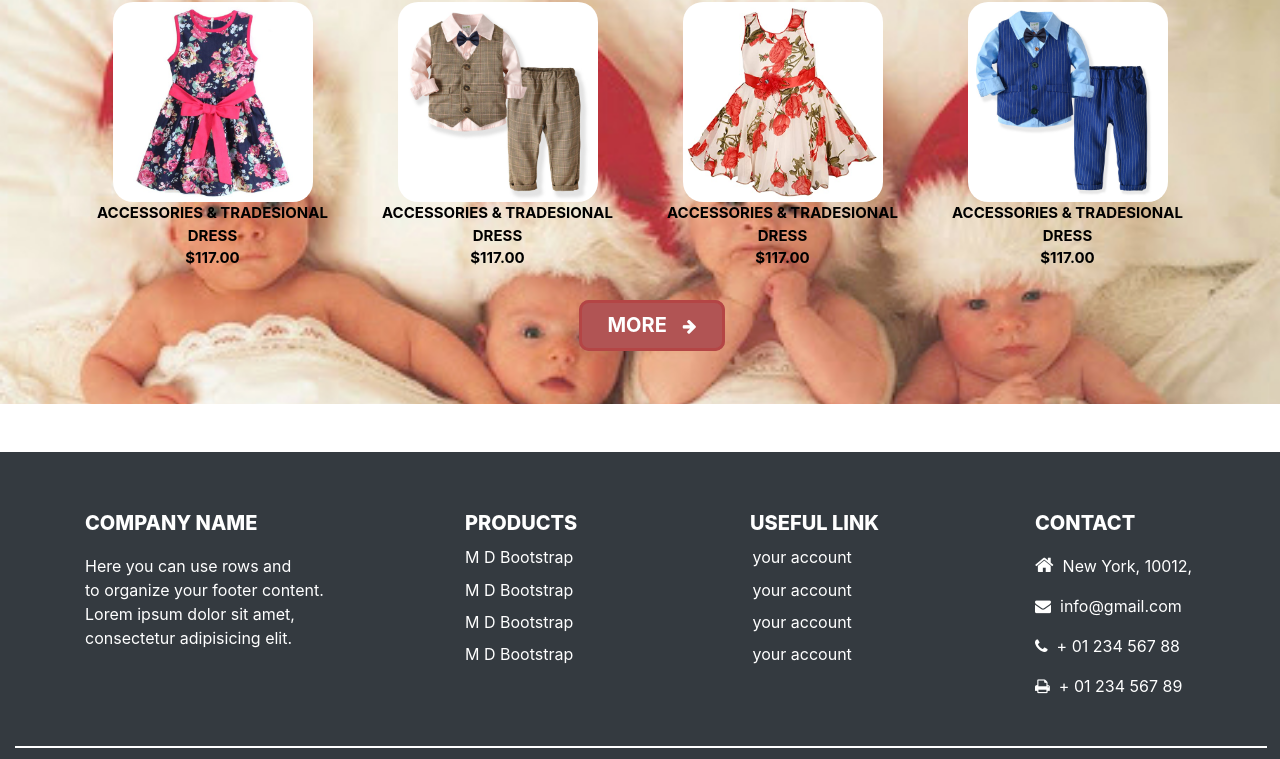
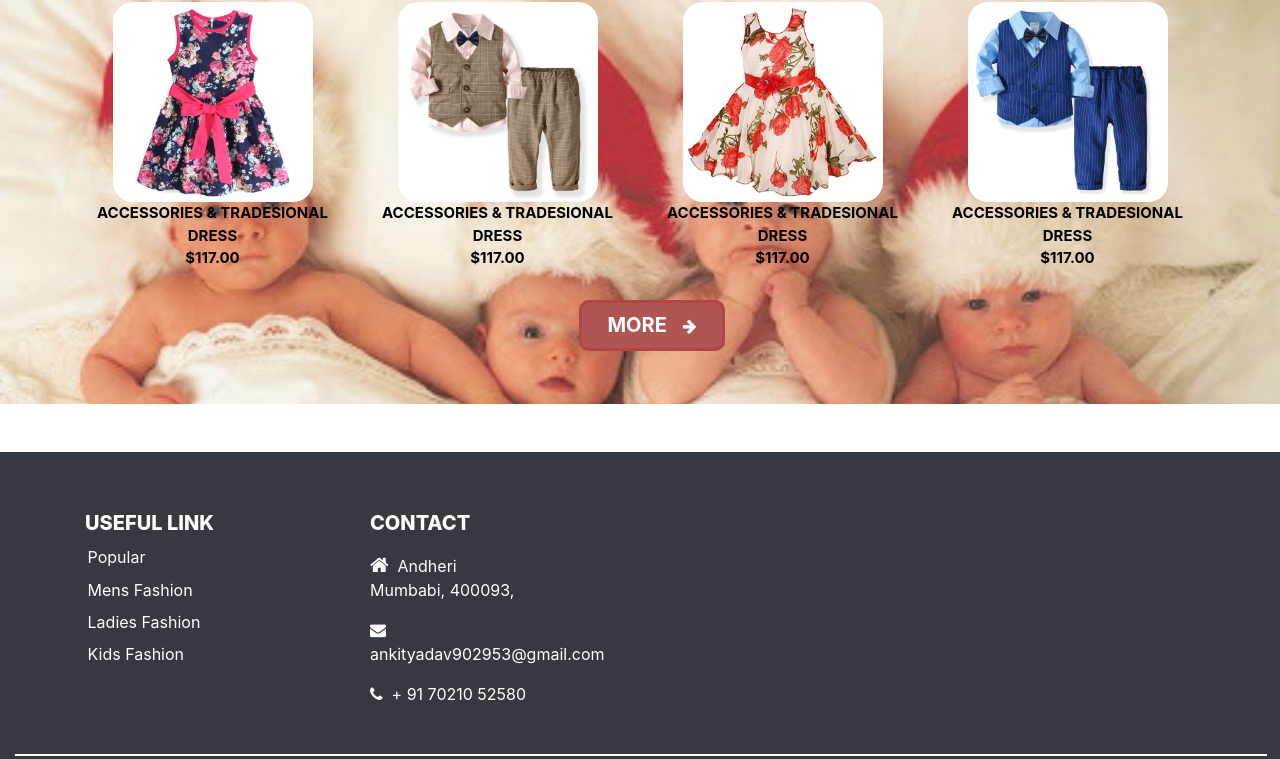
Before and after one commit to yadavankit7/scottie, a plain HTML site: page index.html in a window 1280 px wide. Shown: the part 3805-4564 px from the top of the page. Drawn offline with nearby package versions, Linux system fonts and the light colour scheme.

Commit message:
footer edit

```diff
--- a/index.html
+++ b/index.html
@@ -299,33 +299,18 @@
           <div class="container-fluid mt-5 pt-2 bg-dark text-white">
             <div class="container">
             <div class="row">
-              <div class="col-xl-4 col-lg-4 col-md-4 col-sm-12 col-12 footer pt-5">
-                <a href="#/"><p style="font-size:20px;text-transform: uppercase;font-weight: 800;color:white" data-aos="slide-right">company name</p></a>
-                <p data-aos="slide-right">Here you can use rows and<br>
-                to organize your footer content.<br>
-                Lorem ipsum dolor sit amet,<br>
-                consectetur adipisicing elit.<br></p>
-              </div>
-              <div class="col-xl-3 pt-5 hide-girl">
-                <a href="#/"><span style="font-size:20px;text-transform: uppercase;font-weight: 800;color:white" data-aos="zoom-in-left">products</span><br></a>
-                <p style="margin-top:3%" data-aos="slide-up">M D Bootstrap</p>
-                <p style="margin-top:-3%" data-aos="slide-up">M D Bootstrap</p>
-                <p style="margin-top:-3%" data-aos="slide-up">M D Bootstrap</p>
-                <p style="margin-top:-3%;" data-aos="slide-up">M D Bootstrap</p>
-             </div>
               <div class="col-xl-3 col-lg-4 col-md-4 col-sm-12 col-12 footer  pt-5">
                 <a href="#/"><span style="font-size:20px;text-transform: uppercase;font-weight: 800;color:white" class="text-center" data-aos="zoom-in-left">useful link</span><br></a>
-                <p style="margin-top:3%;margin-left:1%;"data-aos="fade-up">your account</p>
-                <p style="margin-top:-3%;margin-left:1%;"data-aos="fade-up">your account</p>
-                <p style="margin-top:-3%;margin-left:1%;"data-aos="fade-up">your account</p>
-                <p style="margin-top:-3%;margin-left:1%;"data-aos="fade-up">your account</p>
+                <p style="margin-top:3%;margin-left:1%;"data-aos="fade-up">Popular</p>
+                <p style="margin-top:-3%;margin-left:1%;"data-aos="fade-up">Mens Fashion</p>
+                <p style="margin-top:-3%;margin-left:1%;"data-aos="fade-up">Ladies Fashion</p>
+                <p style="margin-top:-3%;margin-left:1%;"data-aos="fade-up">Kids Fashion</p>
               </div>
               <div class="col-xl-2 col-lg-4 col-md-4 col-sm-12 col-12 footer pt-5 pb-3">
                 <a href="#/"><p style="font-size:20px;text-transform: uppercase;font-weight: 800;color:white" data-aos="slide-left">contact</p></a>
-                <p data-aos="fade-up"><i class="fa fa-home" aria-hidden="true" style="font-size:20px;"></i>&nbsp; New York, 10012,</p>
-                <p data-aos="fade-up"><i class="fa fa-envelope" aria-hidden="true"></i>&nbsp; info@gmail.com</p>
-                <p data-aos="fade-up"><i class="fa fa-phone" aria-hidden="true"></i>&nbsp; + 01 234 567 88</p>
-                <p data-aos="fade-up"><i class="fa fa-print" aria-hidden="true"></i>&nbsp; + 01 234 567 89</p>
+                <p data-aos="fade-up"><i class="fa fa-home" aria-hidden="true" style="font-size:20px;"></i>&nbsp; Andheri Mumbabi, 400093,</p>
+                <p data-aos="fade-up"><i class="fa fa-envelope" aria-hidden="true"></i>&nbsp; ankityadav902953@gmail.com</p>
+                <p data-aos="fade-up"><i class="fa fa-phone" aria-hidden="true"></i>&nbsp; + 91 70210 52580</p>
               </div>
             </div>
           </div>
```
Also changed, not shown: 1 other file.
